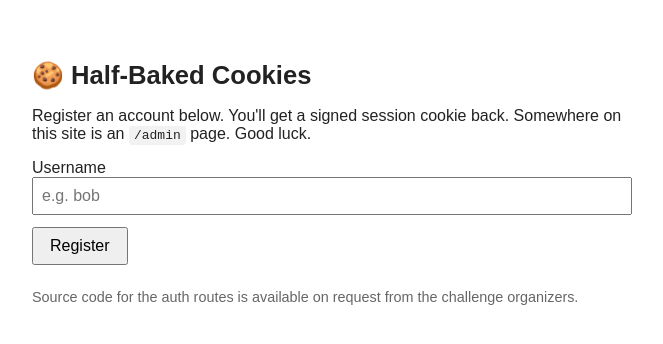
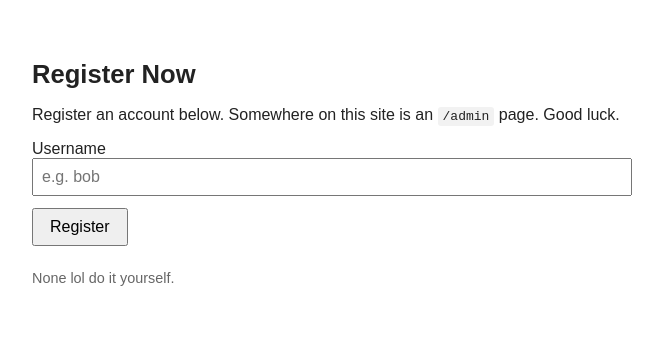
Before and after one commit to mk-utkarsh/baked, a website: page public/index.html in a window 1280 px wide. Shown: the whole page, without its empty margins (308-971 px from the left). Drawn offline with Linux system fonts and the light colour scheme.

Commit message:
dbd{console_storage}

```diff
--- a/public/index.html
+++ b/public/index.html
@@ -2,7 +2,7 @@
 <html lang="en">
 <head>
 <meta charset="UTF-8" />
-<title>Half-Baked Cookies</title>
+<title>Holy Bakery</title>
 <style>
   body { font-family: sans-serif; max-width: 600px; margin: 60px auto; color: #222; }
   h1 { font-size: 1.6em; }
@@ -13,8 +13,8 @@
 </style>
 </head>
 <body>
-  <h1>🍪 Half-Baked Cookies</h1>
-  <p>Register an account below. You'll get a signed session cookie back.
+  <h1>Register Now</h1>
+  <p>Register an account below.
      Somewhere on this site is an <code>/admin</code> page. Good luck.</p>
 
   <form action="/register" method="POST">
@@ -24,7 +24,7 @@
   </form>
 
   <p class="hint">
-    Source code for the auth routes is available on request from the challenge organizers.
+    None lol do it yourself.
   </p>
 </body>
 </html>
--- a/server.js
+++ b/server.js
@@ -6,9 +6,9 @@ const path = require('path');
 const app = express();
 const PORT = process.env.PORT || 3000;
 
-const SECRET_KEY = crypto.randomBytes(32).toString('hex');
+const SECRET_KEY = crypto.randomBytes(32).toString('hex'); //This genuinely aint anything.
 
-const FLAG = process.env.FLAG || 'dbd{set_the_flag_env_var}';
+const FLAG = process.env.FLAG || 'dbd{set_the_flag_env_var}'; //frenzyyy
 
 app.use(express.urlencoded({ extended: true }));
 app.use(express.json());
```
